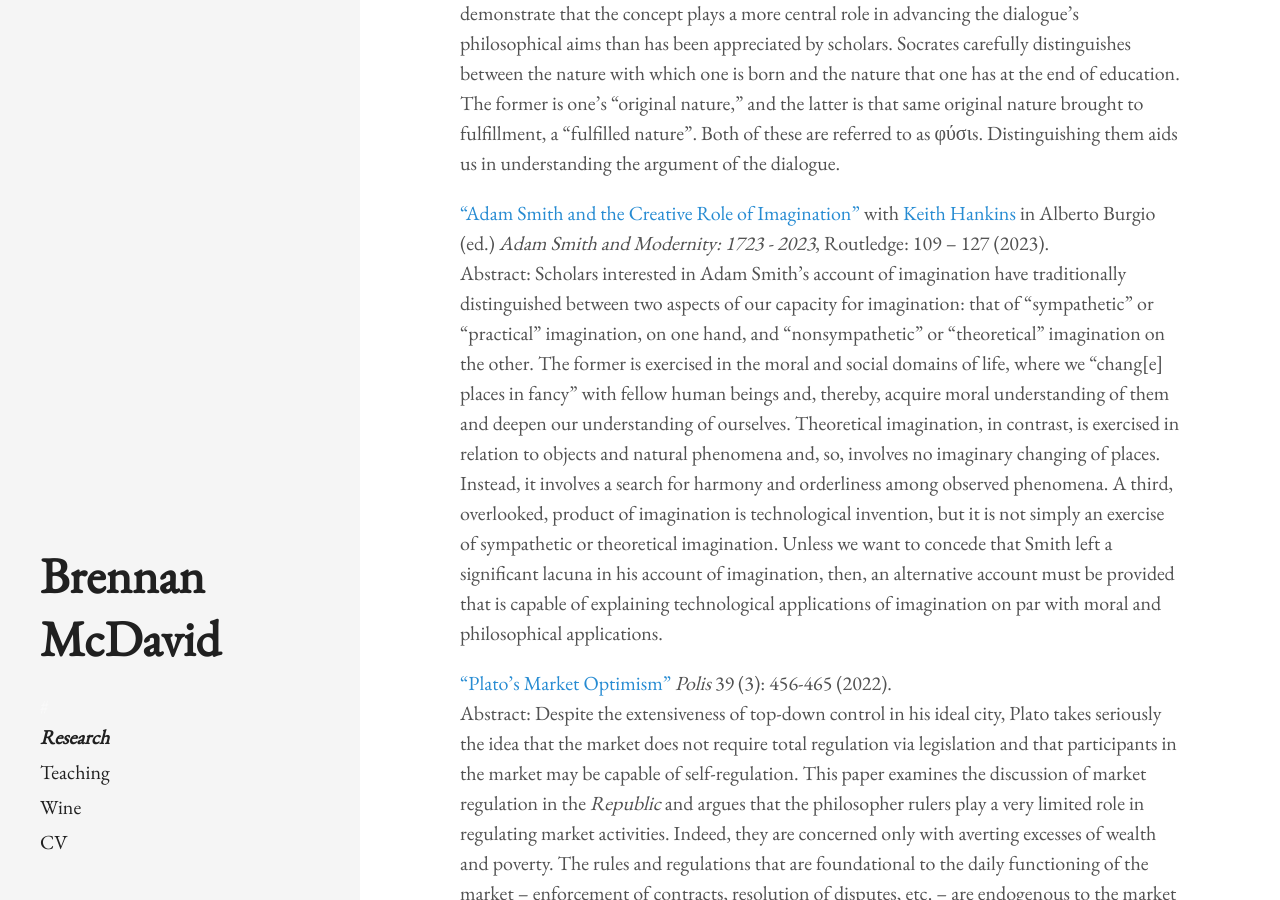
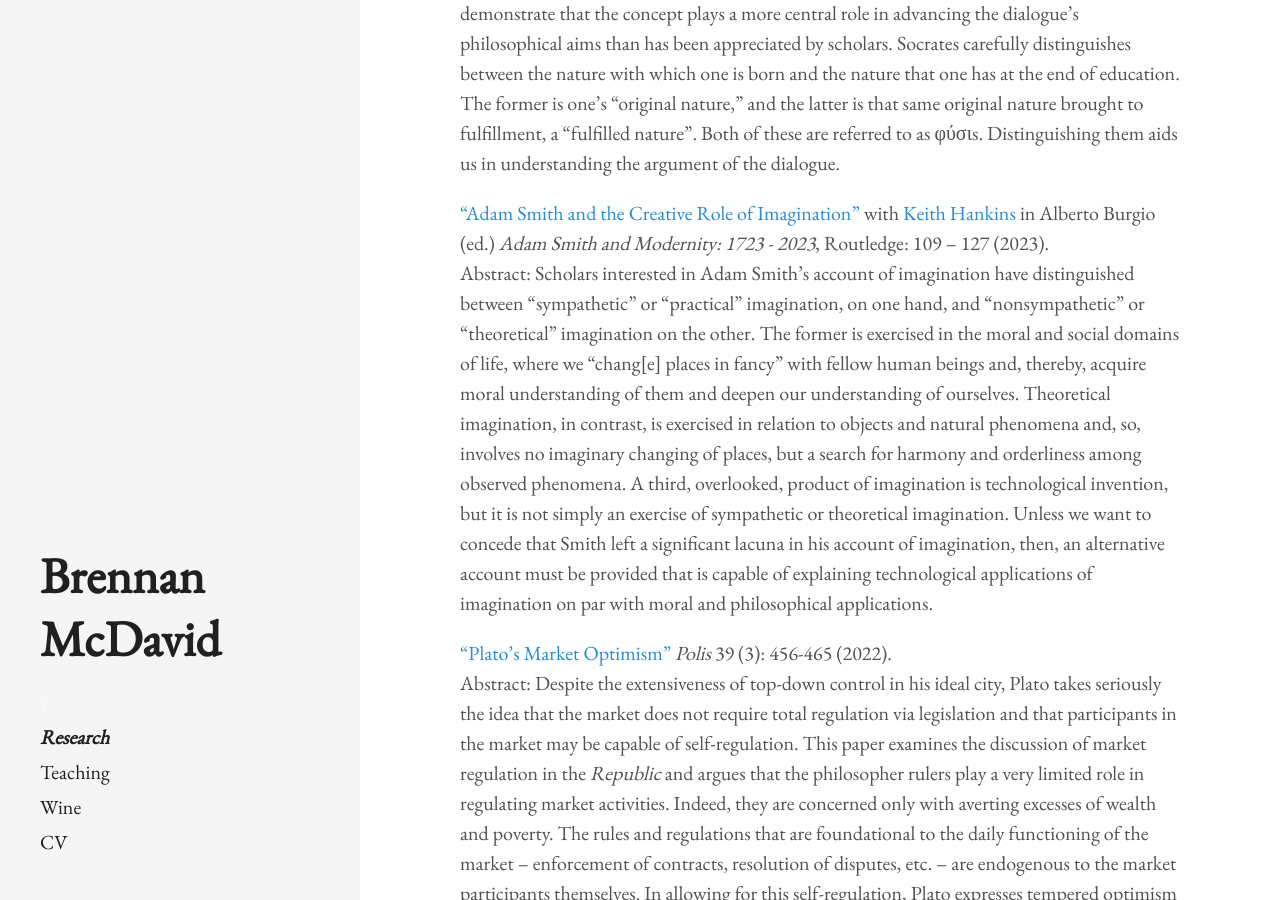
Before and after one commit to bkmcdavid/bkmcdavid.github.io, a Jekyll site: the page built from research.md, in a window 1280 px wide and 900 px high, scrolled down 580 px. Built offline with Jekyll 4.4.1, drawn with Linux system fonts in a browser that asks for light colours.

Commit message:
Update research.md

```diff
--- a/research.md
+++ b/research.md
@@ -14,7 +14,7 @@
 Abstract: I examine the role of nature (φύσιs) in the argument of Plato’s <i>Republic</i> and demonstrate that the concept plays a more central role in advancing the dialogue’s philosophical aims than has been appreciated by scholars. Socrates carefully distinguishes between the nature with which one is born and the nature that one has at the end of education. The former is one’s “original nature,” and the latter is that same original nature brought to fulfillment, a “fulfilled nature”. Both of these are referred to as φύσιs. Distinguishing them aids us in understanding the argument of the dialogue.
 
 <a href="https://bkmcdavid.github.io/pdfs/CreativeRoleofImagination.pdf">"Adam Smith and the Creative Role of Imagination"</a> with <a href="https://www.keithhankins.com/">Keith Hankins</a> in Alberto Burgio (ed.) <i>Adam Smith and Modernity: 1723 - 2023</i>, Routledge: 109 – 127 (2023). <br/>
-Abstract: Scholars interested in Adam Smith’s account of imagination have traditionally distinguished between two aspects of our capacity for imagination: that of “sympathetic” or “practical” imagination, on one hand, and “nonsympathetic” or “theoretical” imagination on the other. The former is exercised in the moral and social domains of life, where we “chang[e] places in fancy” with fellow human beings and, thereby, acquire moral understanding of them and deepen our understanding of ourselves. Theoretical imagination, in contrast, is exercised in relation to objects and natural phenomena and, so, involves no imaginary changing of places. Instead, it involves a search for harmony and orderliness among observed phenomena. A third, overlooked, product of imagination is technological invention, but it is not simply an exercise of sympathetic or theoretical imagination. Unless we want to concede that Smith left a significant lacuna in his account of imagination, then, an alternative account must be provided that is capable of explaining technological applications of imagination on par with moral and philosophical applications.
+Abstract: Scholars interested in Adam Smith’s account of imagination have distinguished between “sympathetic” or “practical” imagination, on one hand, and “nonsympathetic” or “theoretical” imagination on the other. The former is exercised in the moral and social domains of life, where we “chang[e] places in fancy” with fellow human beings and, thereby, acquire moral understanding of them and deepen our understanding of ourselves. Theoretical imagination, in contrast, is exercised in relation to objects and natural phenomena and, so, involves no imaginary changing of places, but a search for harmony and orderliness among observed phenomena. A third, overlooked, product of imagination is technological invention, but it is not simply an exercise of sympathetic or theoretical imagination. Unless we want to concede that Smith left a significant lacuna in his account of imagination, then, an alternative account must be provided that is capable of explaining technological applications of imagination on par with moral and philosophical applications.
 
 <a href="https://bkmcdavid.github.io/pdfs/MarketOptimismFinalAccepted.pdf">"Plato's Market Optimism" </a> <i>Polis</i> 39 (3): 456-465 (2022). <br/>
 Abstract: Despite the extensiveness of top-down control in his ideal city, Plato takes seriously the idea that the market does not require total regulation via legislation and that participants in the market may be capable of self-regulation. This paper examines the discussion of market regulation in the <i>Republic</i> and argues that the philosopher rulers play a very limited role in regulating market activities. Indeed, they are concerned only with averting excesses of wealth and poverty. The rules and regulations that are foundational to the daily functioning of the market – enforcement of contracts, resolution of disputes, etc. – are endogenous to the market participants themselves. In allowing for this self-regulation, Plato expresses tempered optimism about the market and a profound confidence in his ideal city’s educational program.
```
